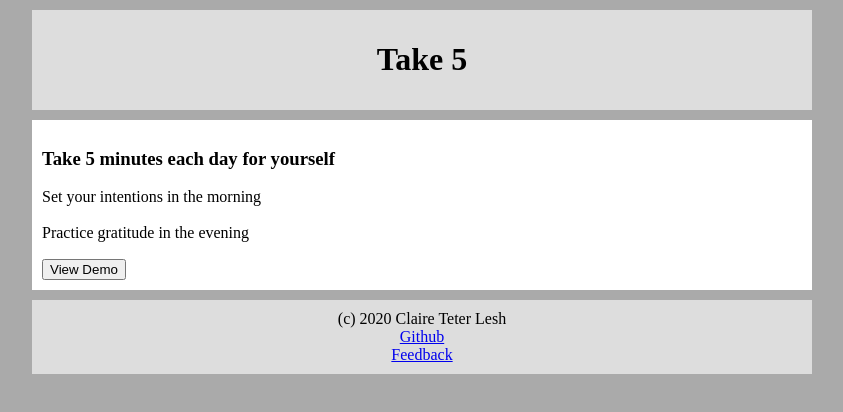
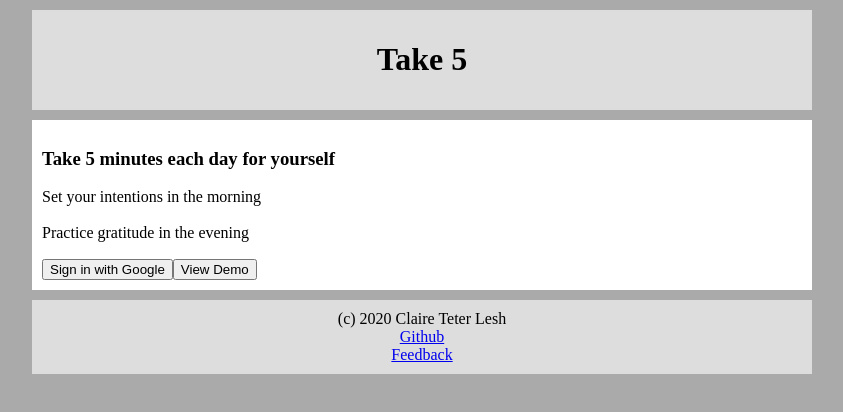
Before and after one commit to cteterita/take5-react, a React (Create React App) app: page / in a window 1280 px wide. Shown: the top 412 px of the page, without its empty margins (218-1061 px from the left). Built offline with nearby package versions, Linux system fonts and the light colour scheme; no server answers.

Commit message:
implemented sign in button

```diff
--- a/src/LandingView/LandingView.js
+++ b/src/LandingView/LandingView.js
@@ -1,12 +1,18 @@
-import React from 'react';
+import React, { useContext } from 'react';
 import { Link } from 'react-router-dom';
 
+import AuthContext from '../AuthContext';
+
 function LandingView() {
+  const auth = useContext(AuthContext);
   return (
     <section id="daily-entry">
       <h3>Take 5 minutes each day for yourself</h3>
       <p>Set your intentions in the morning</p>
       <p>Practice gratitude in the evening</p>
+      <button type="submit" onClick={auth.signInWithGoogle}>
+        Sign in with Google
+      </button>
       <Link to="/today">
         <button type="submit">View Demo</button>
       </Link>
```
